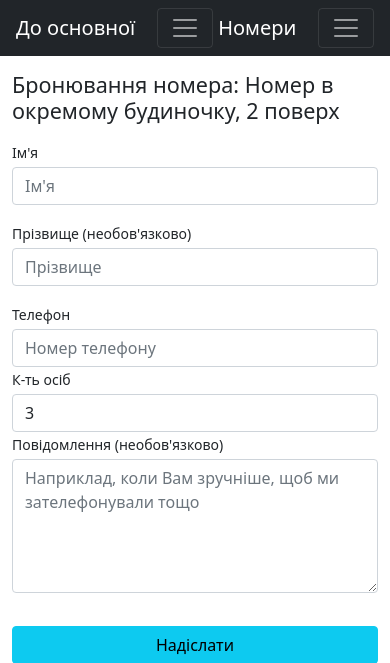
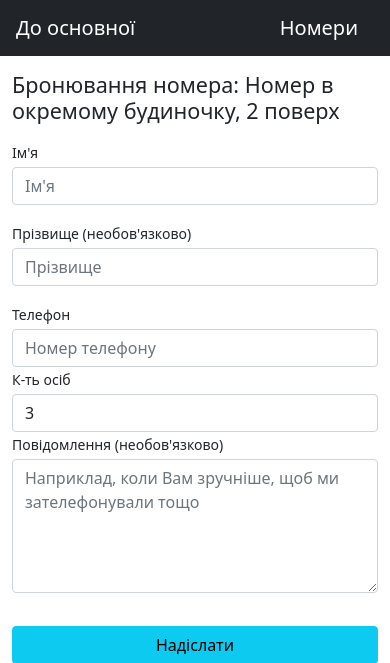
Before and after one commit to tetianaklius/hotel, a Django app: page /rooms/room/reservation/7/ in a window 390 px wide. Shown: the top 663 px of the page. Run offline with Django 4.2, Linux system fonts and the light colour scheme; data comes from the database, SQL or seed files in the repository; parts of the project's set-up code (start-up, migrations or seed data) failed here and were passed over; some libraries are stand-ins or nearby versions.

Commit message:
upd: remove buttons (media|mobile version)

```diff
--- a/main_page/templates/basis_rooms.html
+++ b/main_page/templates/basis_rooms.html
@@ -31,15 +31,15 @@
 <nav class="navbar navbar-expand-lg navbar-dark bg-dark fixed-top">
     <div class="container">
         <a class="navbar-brand" href="{% url 'main_page:main_path' %}">До основної</a>
-        <button class="navbar-toggler" type="button" data-toggle="collapse" data-target="#navbarResponsive"
-                aria-controls="navbarResponsive" aria-expanded="false" aria-label="Toggle navigation">
-            <span class="navbar-toggler-icon"></span>
-        </button>
+{#        <button class="navbar-toggler" type="button" data-toggle="collapse" data-target="#navbarResponsive"#}
+{#                aria-controls="navbarResponsive" aria-expanded="false" aria-label="Toggle navigation">#}
+{#            <span class="navbar-toggler-icon"></span>#}
+{#        </button>#}
         <a class="navbar-brand" href="{% url 'main_page:room_selection' %}">Номери</a>
-        <button class="navbar-toggler" type="button" data-toggle="collapse" data-target="#navbarResponsive"
-                aria-controls="navbarResponsive" aria-expanded="false" aria-label="Toggle navigation">
-            <span class="navbar-toggler-icon"></span>
-        </button>
+{#        <button class="navbar-toggler" type="button" data-toggle="collapse" data-target="#navbarResponsive"#}
+{#                aria-controls="navbarResponsive" aria-expanded="false" aria-label="Toggle navigation">#}
+{#            <span class="navbar-toggler-icon"></span>#}
+{#        </button>#}
 
 
         <div class="collapse navbar-collapse" id="navbarResponsive">
```
